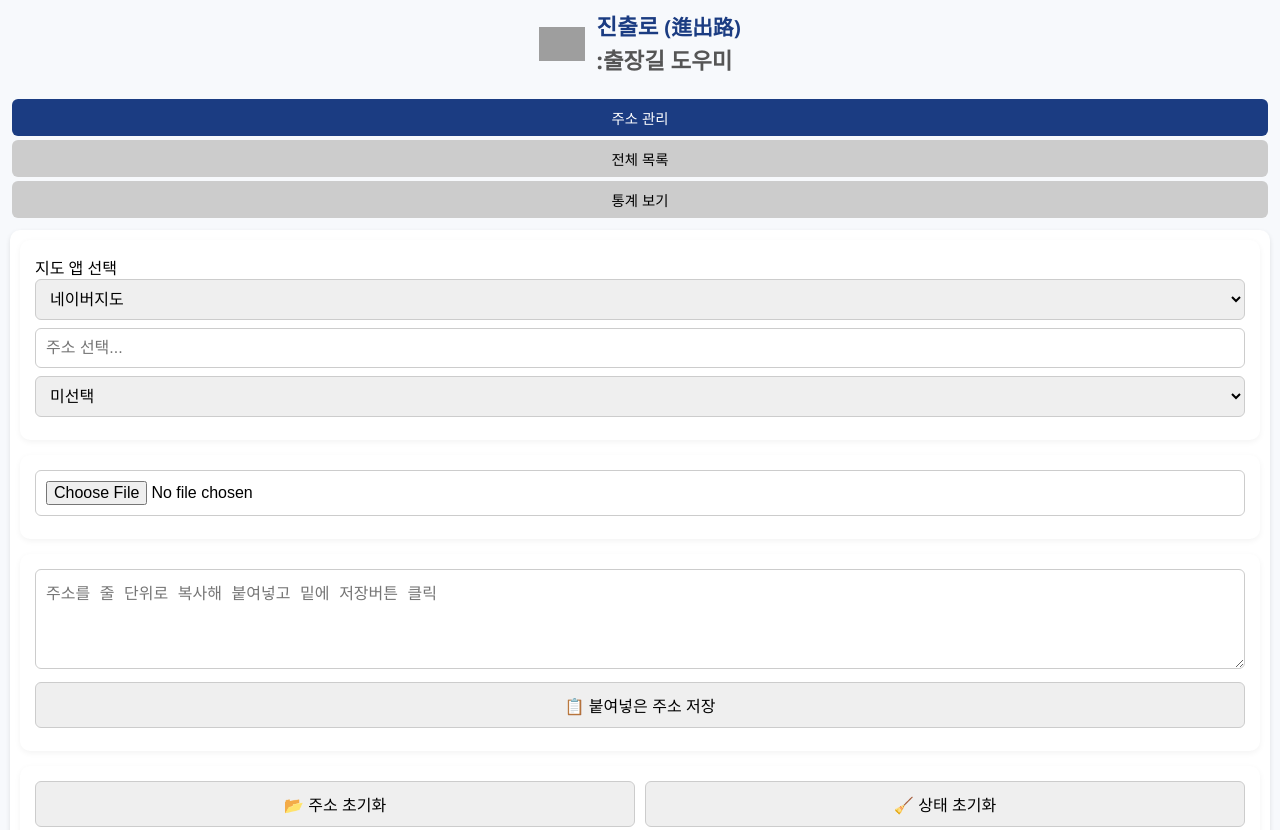
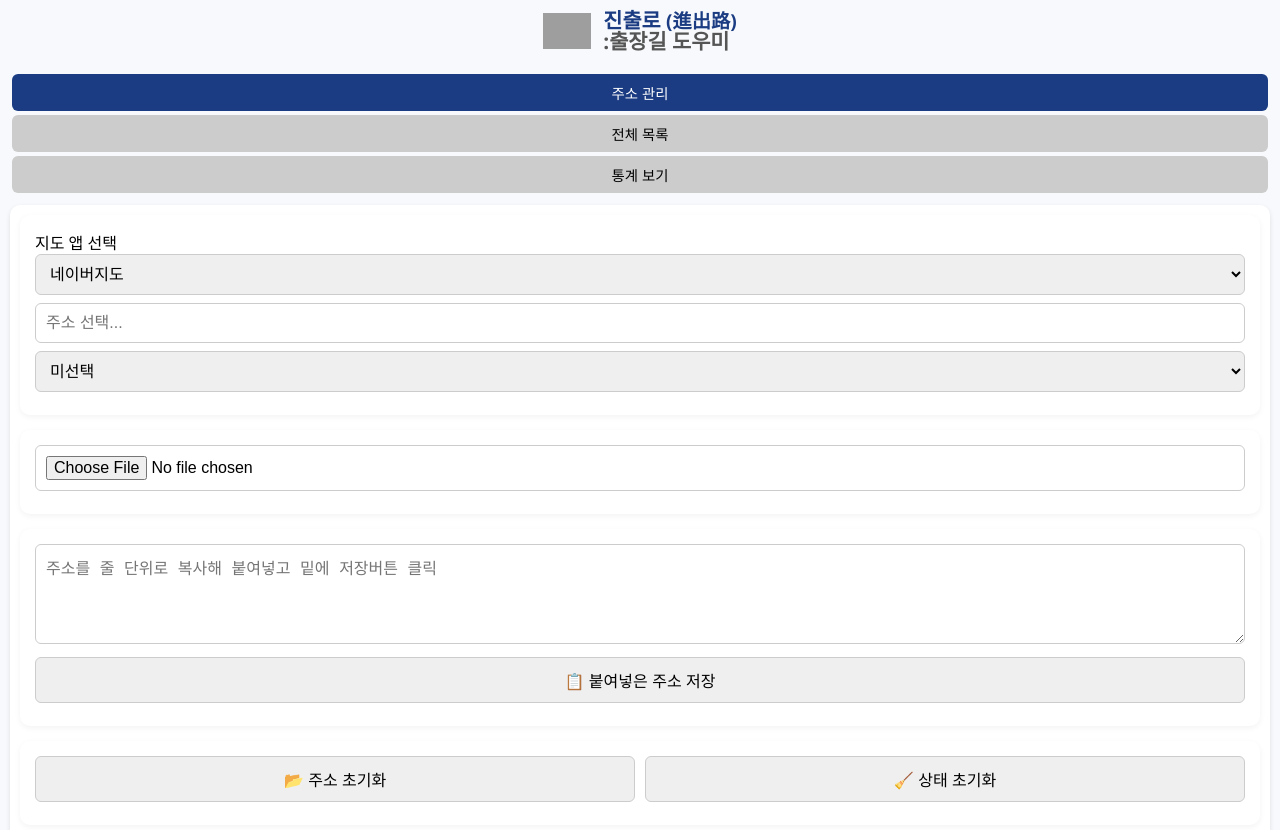
Before and after one commit to chrisryugj/GJRoad, a plain HTML site: page index.html in a window 1280 px wide. Shown: the top 830 px of the page. Drawn offline with nearby package versions, Linux system fonts and the light colour scheme; grey boxes are pictures that could not be loaded.

Commit message:
Update index.html

```diff
--- a/index.html
+++ b/index.html
@@ -24,7 +24,7 @@
       margin-bottom: 10px;
     }
     header img {
-      height: 34px;
+      height: 36px;
       cursor: pointer;
     }
     header span {
@@ -141,11 +141,11 @@
     <img src="https://www.gwangjin.go.kr/editorUpload/images/000196/20221007110449234_IXETSNKL.png"
          alt="광진구 CI"
          onclick="showTab('manage', event)">
-    <div style="text-align: left; line-height: 1.5;">
-  <div style="font-size: 1.4rem; font-weight: bold; color: #1b3c82;">
-    진출로 <span style="font-size: 1.3rem;">(進出路)</span>
+    <div style="text-align: left; line-height: 1.0;">
+  <div style="font-size: 1.3rem; font-weight: bold; color: #1b3c82;">
+    진출로 <span style="font-size: 1.2rem;">(進出路)</span>
   </div>
-  <div style="font-size: 1.4rem; color: #555; font-weight: bold;">
+  <div style="font-size: 1.3rem; color: #555; font-weight: bold;">
     :출장길 도우미
   </div>
 </div>
```
